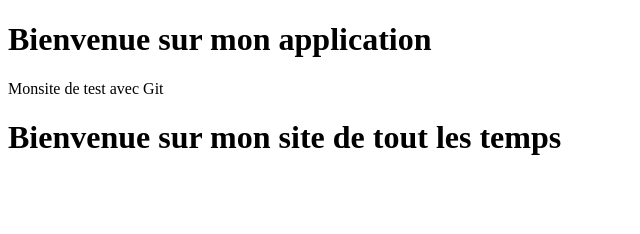
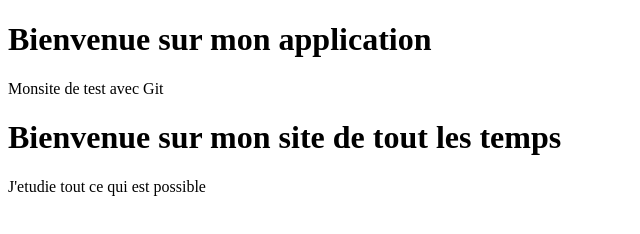
Before and after one commit to ALIGregoire/mon-site-test, a plain HTML site: page index.html in a window 1280 px wide. Shown: the whole page, without its empty margins (0-640 px from the left). Drawn offline with Linux system fonts and the light colour scheme.

Commit message:
Modification des certainseement

```diff
--- a/index.html
+++ b/index.html
@@ -8,5 +8,6 @@
     <h1>Bienvenue sur mon application</h1>
     <p>Monsite de test avec Git</p>
     <h1>Bienvenue sur mon site de tout les temps</h1>
+    <span>J'etudie tout ce qui est possible</span>
   </body>
 </html>
```
